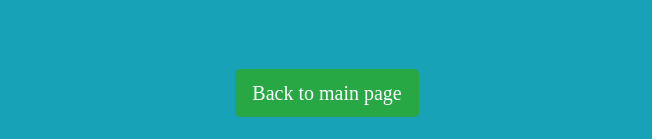
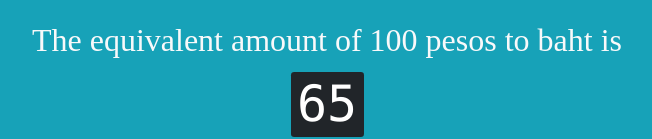
Before and after one commit to CeledonioA-LP9T/Q4-SW1, a plain HTML site: page page2.html in a window 1280 px wide. Shown: the part 201-340 px from the top of the page, without its empty margins (313-965 px from the left). Drawn offline with nearby package versions, Linux system fonts and the light colour scheme.

Commit message:
Update page2.html

```diff
--- a/page2.html
+++ b/page2.html
@@ -32,7 +32,7 @@
 		let php,baht;
 		php=100;
 		baht=php*0.65;
-		document.alert("<h2>The equivalent amount of 100 pesos to baht is </h2>" + "<kbd>" + baht + "</kbd>");
+		document.write("<h2>The equivalent amount of 100 pesos to baht is </h2>" + "<kbd>" + baht + "</kbd>");
 	</script>
 	<br><br>
 	<a href="index.html"><button class="btn btn-success btn-lg">Back to main page</button></a>
```
